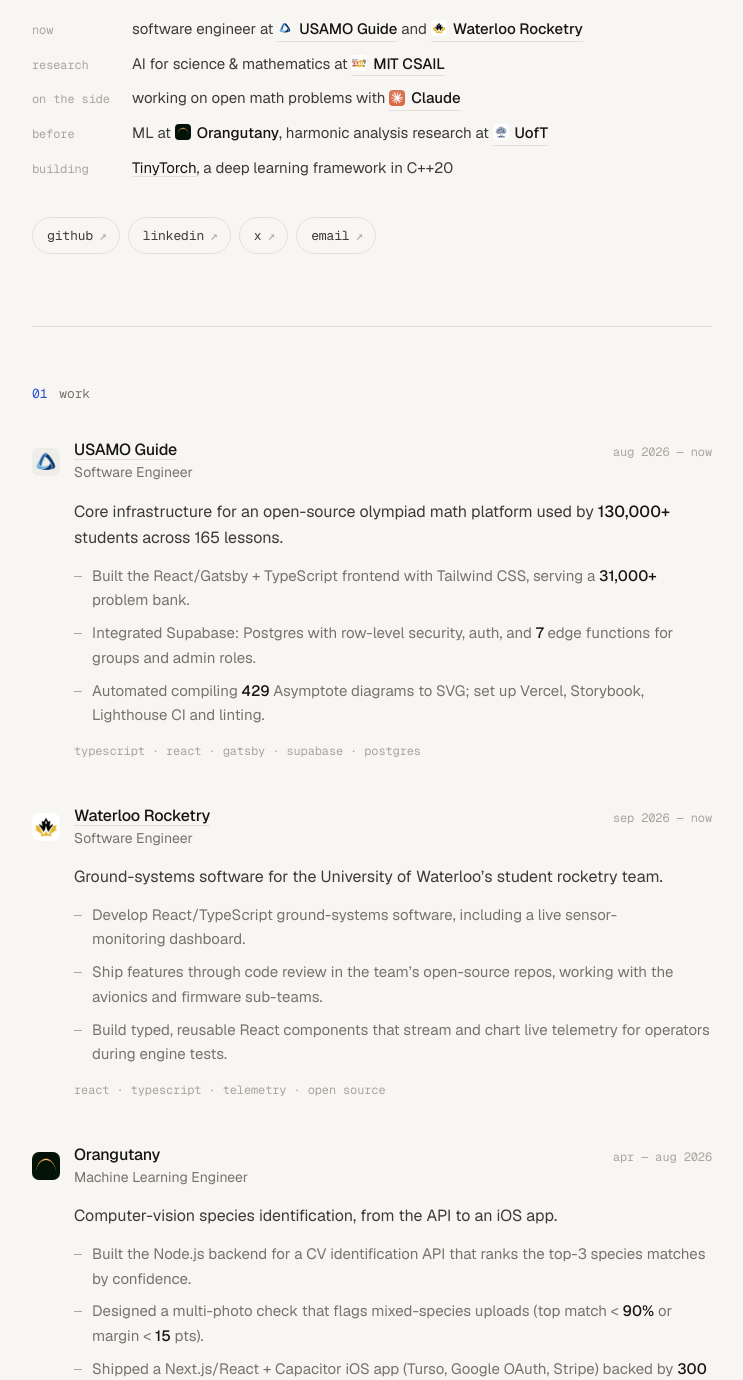
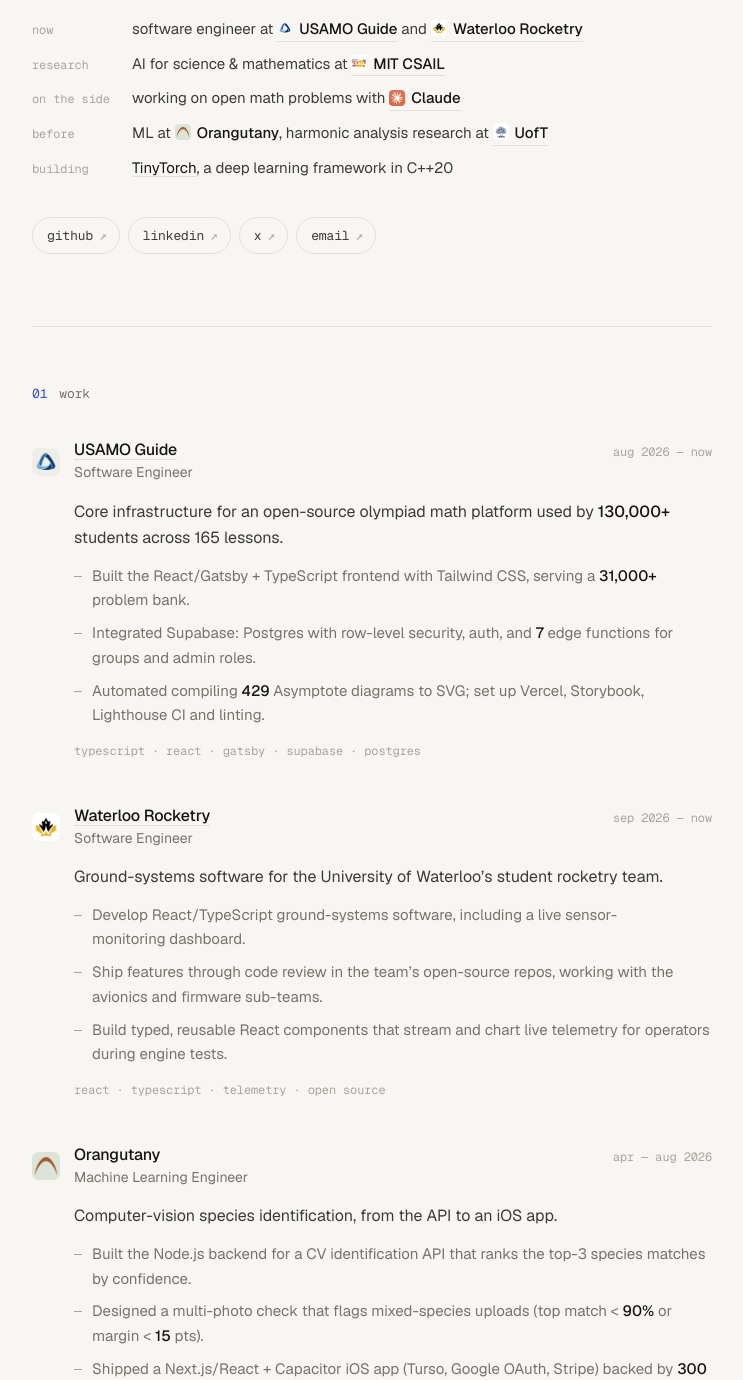
Before and after one commit to Krishiv-Vaid/personal-website, a plain HTML site: page index.html in a window 1280 px wide. Shown: the part 400-1780 px from the top of the page, without its empty margins (268-1011 px from the left). Drawn offline with nearby package versions, Linux system fonts and the light colour scheme; no server answers; a web font is replaced by a local one.

Commit message:
Orangutany: burnt copper arch logo, tightly cropped
Co-Authored-By: Claude Opus 5.5 <noreply@anthropic.com>

```diff
--- a/index.html
+++ b/index.html
@@ -90,7 +90,7 @@
         <li><span class="k mono">now</span><span>software engineer at <a class="org" href="https://usamoguide.com/"><img src="/public/logos/usamoguide.com.png" alt="" width="16" height="16">USAMO Guide</a> and <a class="org" href="https://www.waterloorocketry.com/"><img src="/public/logos/waterloorocketry.png" alt="" width="16" height="16">Waterloo Rocketry</a></span></li>
         <li><span class="k mono">research</span><span>AI for science &amp; mathematics at <a class="org" href="https://www.csail.mit.edu/"><img src="/public/logos/mit-csail-logo.png" alt="" width="16" height="16">MIT CSAIL</a></span></li>
         <li><span class="k mono">on the side</span><span>working on open math problems with <a class="org" href="https://claude.ai/"><img src="/public/logos/claude.png" alt="" width="16" height="16">Claude</a></span></li>
-        <li><span class="k mono">before</span><span>ML at <span class="org plain"><img src="/public/logos/orangutany-arch.png" alt="" width="16" height="16">Orangutany</span>, harmonic analysis research at <a class="org" href="https://www.math.toronto.edu/"><img src="/public/logos/utoronto.ca.png" alt="" width="16" height="16">UofT</a></span></li>
+        <li><span class="k mono">before</span><span>ML at <span class="org plain"><img src="/public/logos/orangutany-copper.png" alt="" width="16" height="16">Orangutany</span>, harmonic analysis research at <a class="org" href="https://www.math.toronto.edu/"><img src="/public/logos/utoronto.ca.png" alt="" width="16" height="16">UofT</a></span></li>
         <li><span class="k mono">building</span><span><a href="#projects">TinyTorch</a>, a deep learning framework in C++20</span></li>
       </ul>
       <ul class="links mono" aria-label="Elsewhere">
@@ -140,7 +140,7 @@
         </li>
         <li class="entry">
           <div class="entry-head">
-            <img class="logo" src="/public/logos/orangutany-arch.png" alt="" width="28" height="28">
+            <img class="logo" src="/public/logos/orangutany-copper.png" alt="" width="28" height="28">
             <div class="entry-title">
               <h3>Orangutany</h3>
               <p class="role">Machine Learning Engineer</p>
```
Also changed, not shown: public/logos/orangutany-arch.png (deleted), public/logos/orangutany-copper.png (added).
